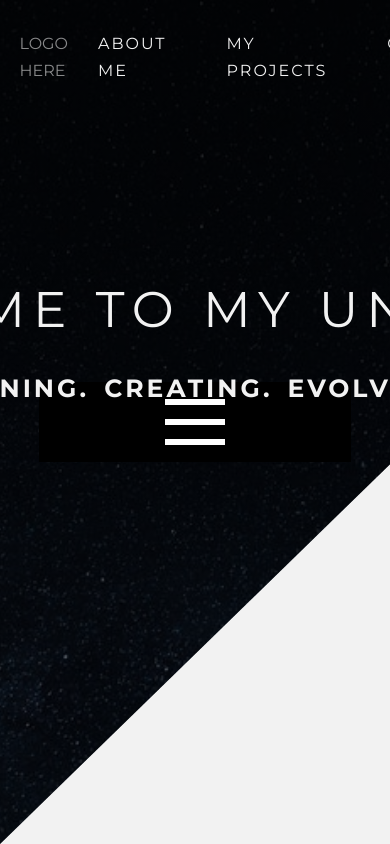
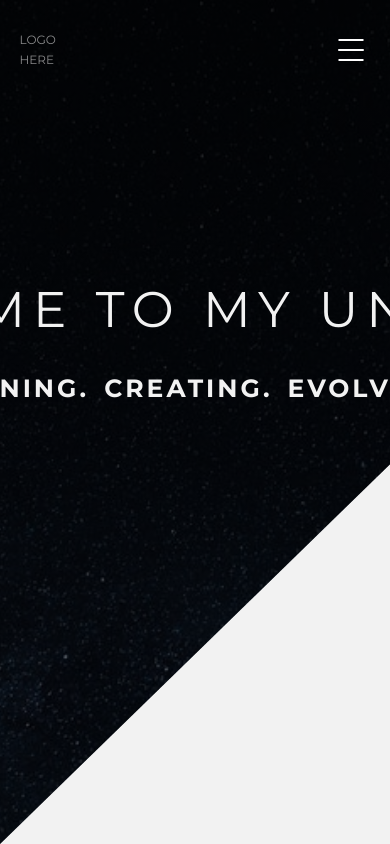
Before and after one commit to PortugueseDeveloper/My-Portfolio, a website: page index.html in a window 390 px wide. Shown: the top 844 px of the page. Drawn offline with nearby package versions, Linux system fonts and the light colour scheme.

Commit message:
Fix hamburger btn size and add anim to it (will make menu items appear after pressing the btn)

```diff
--- a/sass/components/_buttons.scss
+++ b/sass/components/_buttons.scss
@@ -1,18 +1,17 @@
 // Header section buttons
 .hamburger {
     position: absolute;
-    top: 50%;
-    left: 50%;
+    top: 5rem;
+    left: 90%;
     transform: translate(-50%, -50%);
-    height: 80px;
-    width: 80%;
-    background: #000;
+    animation: moveInRight 1s ease-in-out .50s;
+    animation-fill-mode: backwards;
 }
 
 .hamburger span {
     display: block;
-    width: 60px;
-    height: 6px;
+    width: 25px;
+    height: 2px;
     position: absolute;
     top: 50%;
     left: 50%;
@@ -23,22 +22,22 @@
 }
 
 .hamburger span:nth-child(1) {
-    transform: translate(-50%, -50%) translateY(-20px);
+    transform: translate(-50%, -50%) translateY(-10px);
     transition: .2s;
 }
 
 .hamburger span:nth-child(4) {
-    transform: translate(-50%, -50%) translateY(20px);
+    transform: translate(-50%, -50%) translateY(10px);
     transition: .2s;
 }
 
 .hamburger.active span:nth-child(1) {
-    transform: translate(-50%, -50%) translateY(-35px);
+    transform: translate(-50%, -50%) translateY(-20px);
     opacity: 0;
 }
 
 .hamburger.active span:nth-child(4) {
-    transform: translate(-50%, -50%) translateY(35px);
+    transform: translate(-50%, -50%) translateY(20px);
     opacity: 0;
 }
 
--- a/sass/layout/_header.scss
+++ b/sass/layout/_header.scss
@@ -70,9 +70,20 @@ nav {
     @media (min-width: 481px) and (max-width: 767px) {
         font-size: 1rem;
     }
+
+    @media (min-width: 375px) and (max-width: 812px) {
+        font-size: 1.2rem;
+    }
 }
 
-nav ul { display: flex; }
+nav ul {
+    display: flex;
+
+    // TODO: FIX THIS
+    @media (min-width: 375px) and (max-width: 812px) {
+        opacity: 0;
+    }
+}
 
 nav ul a {
     text-decoration: none;
```
Also changed, not shown: css/style.css.
